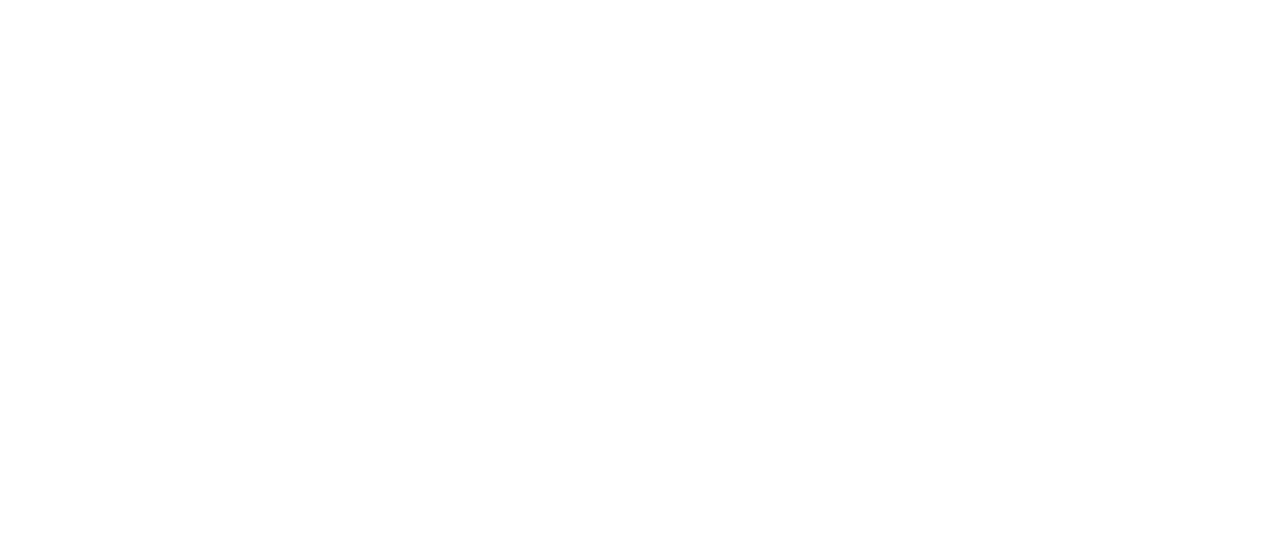
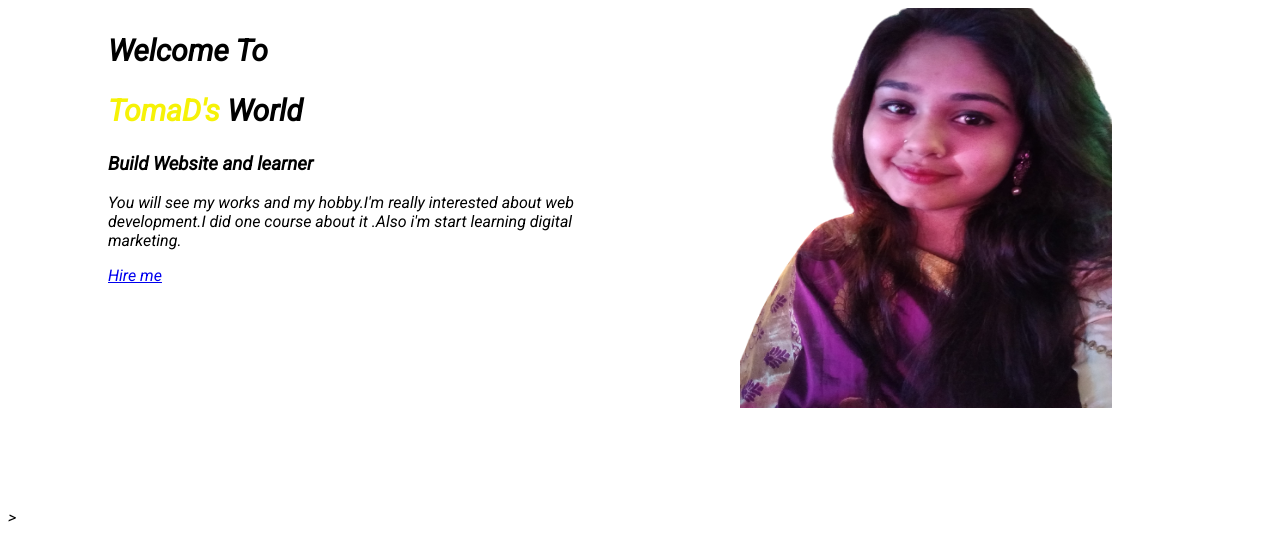
Before and after one commit to TomaDey/Firstrepopractice, a plain HTML site: page index.html in a window 1280 px wide. Drawn offline with Linux system fonts and the light colour scheme.

Commit message:
font and image

```diff
--- a/index.html
+++ b/index.html
@@ -5,9 +5,24 @@
     <meta http-equiv="X-UA-Compatible" content="IE=edge">
     <meta name="viewport" content="width=device-width, initial-scale=1.0">
     <title>Portfoliopractice</title>
+    <link rel="preconnect" href="https://fonts.googleapis.com">
+<link rel="preconnect" href="https://fonts.gstatic.com" crossorigin>
+<link href="https://fonts.googleapis.com/css2?family=Roboto:ital@1&display=swap" rel="stylesheet">
     <link rel="stylesheet" href="style.css">
 </head>
 <body>
-
+    <section>
+        <div class="half-width">
+            <h1>Welcome To </h1>
+            <h1><span class="colour">TomaD's</span> World</h1>
+            <h3>Build Website and learner</h3>
+            <p>You will see my works and my hobby.I'm really interested about web development.I did one course about it .Also
+                i'm start learning digital marketing.</p>
+                <a target="_blank" href="https://www.linkedin.com/in/toma-dey-tania/">Hire me</a>
+        </div>
+        <div class="half-width">
+            <img src="images/1.png">
+        </div>
+    </section>>
 </body>
 </html>
--- a/style.css
+++ b/style.css
@@ -0,0 +1,20 @@
+body{
+    font-family: 'Roboto', sans-serif;
+}
+h1{
+    font-size:30px;
+}
+.colour{
+    color:rgb(246, 242, 7);
+}
+section{
+    display: flex;
+}
+.half-width{
+width:100%;
+padding-left: 100px;
+}
+.half-width img{
+    width:70%;
+    height: 80%;
+}
```
Also changed, not shown: images/1.png (added), images/2.png (added), images/3.png (added).
